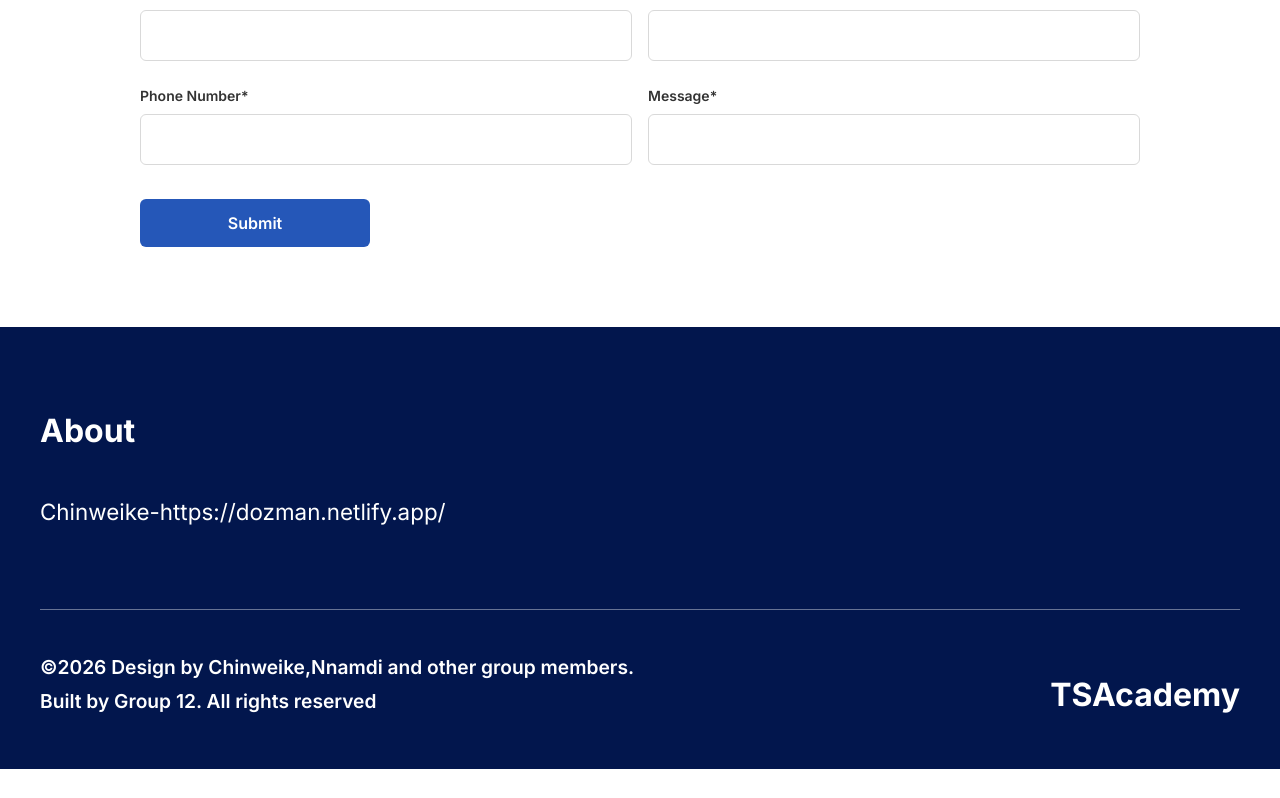
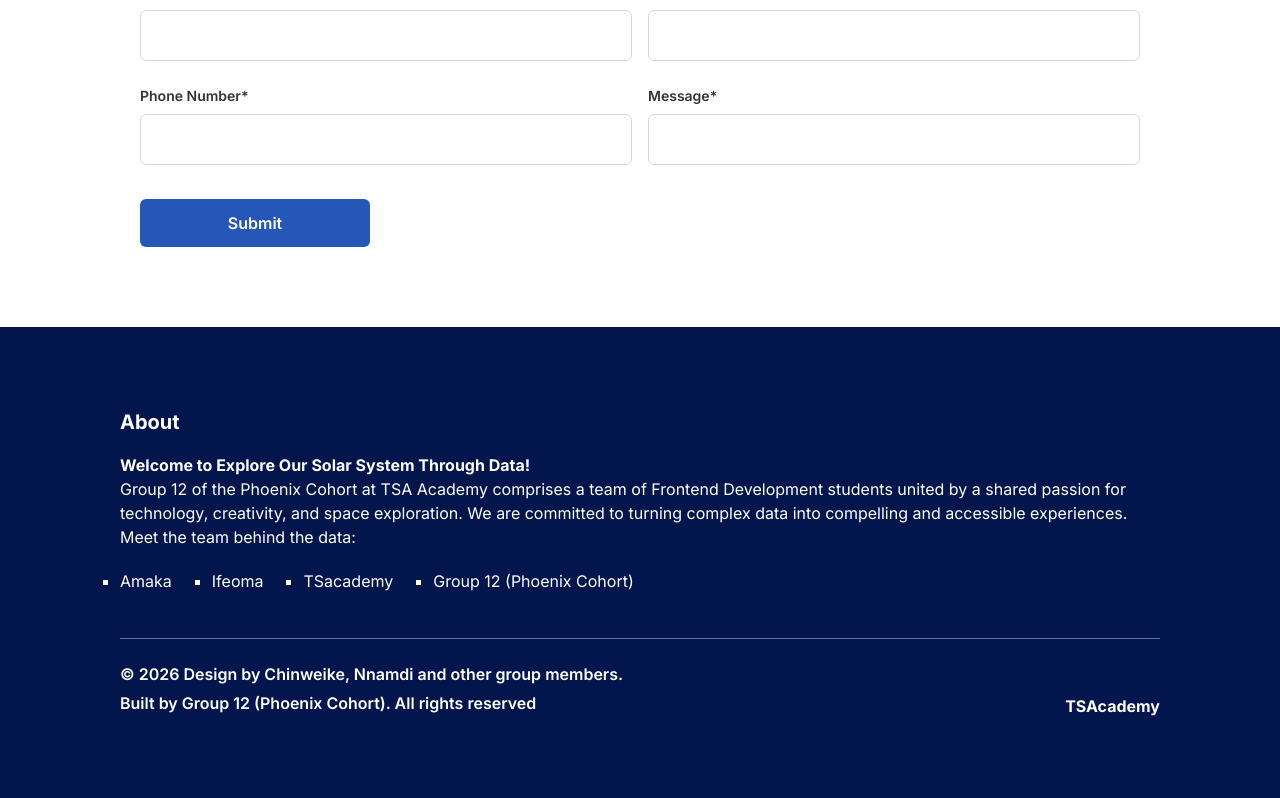
Before and after one commit to nebnnamdi/capstone-solar-system, a React (Vite) app: page / in a window 1280 px wide. Shown: the part 4114-4912 px from the top of the page. Before the commit the page ends 4883 px from the top, so only its background shows below. Built offline with nearby package versions, Linux system fonts and the light colour scheme.

Commit message:
updated the footer component, README and index files

```diff
--- a/index.html
+++ b/index.html
@@ -3,7 +3,7 @@
   <head>
     <meta charset="UTF-8" />
     <link rel="icon" type="image/svg+xml" href="/favicon.svg" />
-    <meta name="viewport" content="width=device-width, initial-scale=1.0" />
+    <meta name="Group 12" content="width=device-width, initial-scale=1.0" />
     <title>Solar System</title>
   </head>
   <body>
--- a/src/components/footer/Footer.jsx
+++ b/src/components/footer/Footer.jsx
@@ -6,15 +6,65 @@ const Footer = () => {
       <div className="footer-container">
         <div className="footer-top">
           <h2>About</h2>
-          <p>Chinweike-https://dozman.netlify.app/</p>
+          <p>
+            <strong>Welcome to Explore Our Solar System Through Data!</strong>
+          </p>
+          <p>
+            Group 12 of the Phoenix Cohort at TSA Academy comprises a team of
+            Frontend Development students united by a shared passion for
+            technology, creativity, and space exploration. We are committed to
+            turning complex data into compelling and accessible experiences.
+            Meet the team behind the data:
+          </p>
+
+          <ul>
+            <li>
+              <a
+                href="https://amakandukwu.com/"
+                target="_blank"
+                rel="noopener noreferrer"
+              >
+                Amaka
+              </a>
+            </li>
+            <li>
+              <a
+                href="https://www.linkedin.com/in/ifeomaokocha"
+                target="_blank"
+                rel="noopener noreferrer"
+              >
+                Ifeoma
+              </a>
+            </li>
+            <li>
+              <a
+                href="https://tsacademyonline.com/"
+                target="_blank"
+                rel="noopener noreferrer"
+              >
+                TSacademy
+              </a>
+            </li>
+            <li>
+              <a
+                href="https://github.com/nebnnamdi/capstone-solar-system.git"
+                target="_blank"
+                rel="noopener noreferrer"
+              >
+                Group 12 (Phoenix Cohort)
+              </a>
+            </li>
+          </ul>
         </div>
 
         <hr />
 
         <div className="footer-bottom">
           <div className="footer-left">
-            <p>©2026 Design by Chinweike,Nnamdi and other group members.</p>
-            <p>Built by Group 12. All rights reserved</p>
+            <p>
+              &copy; 2026 Design by Chinweike, Nnamdi and other group members.
+            </p>
+            <p>Built by Group 12 (Phoenix Cohort). All rights reserved</p>
           </div>
 
           <div className="footer-right">
--- a/src/components/footer/footer.css
+++ b/src/components/footer/footer.css
@@ -1,7 +1,7 @@
 .footer {
   background: #02164d;
   color: #fff;
-  padding: 80px 20px 50px;
+  padding: 80px 120px;
 }
 
 .footer-container {
@@ -10,21 +10,21 @@
 }
 
 .footer-top h2 {
-  font-size: 2rem;
+  font-size: 20px;
   font-weight: 700;
-  margin-bottom: 40px;
+  margin-bottom: 1rem;
 }
 
 .footer-top p {
-  font-size: 1.4rem;
-  margin-bottom: 80px;
+  font-size: 16px;
+  /* margin-bottom: 80px; */
 }
 
 .footer hr {
   border: none;
   height: 1px;
   background: rgba(255, 255, 255, 0.4);
-  margin-bottom: 40px;
+  margin-bottom: 21px;
 }
 
 .footer-bottom {
@@ -35,18 +35,32 @@
 }
 
 .footer-left p {
-  font-size: 1.2rem;
+  font-size: 16px;
   font-weight: 600;
   line-height: 1.8;
   margin: 0;
 }
 
 .footer-right h3 {
-  font-size: 2rem;
+  font-size: 16px;
   font-weight: 700;
   margin: 0;
 }
 
+ul {
+  margin: 20px 0 45px 0;
+  display: flex;
+  gap: 40px;
+}
+
+li {
+  list-style: square;
+}
+
+a {
+  text-decoration: none;
+  color: #ffffff;
+}
 
 @media (max-width: 768px) {
   .footer {
```
Also changed, not shown: 1 other file (tests, documents, lock files or other folders).
